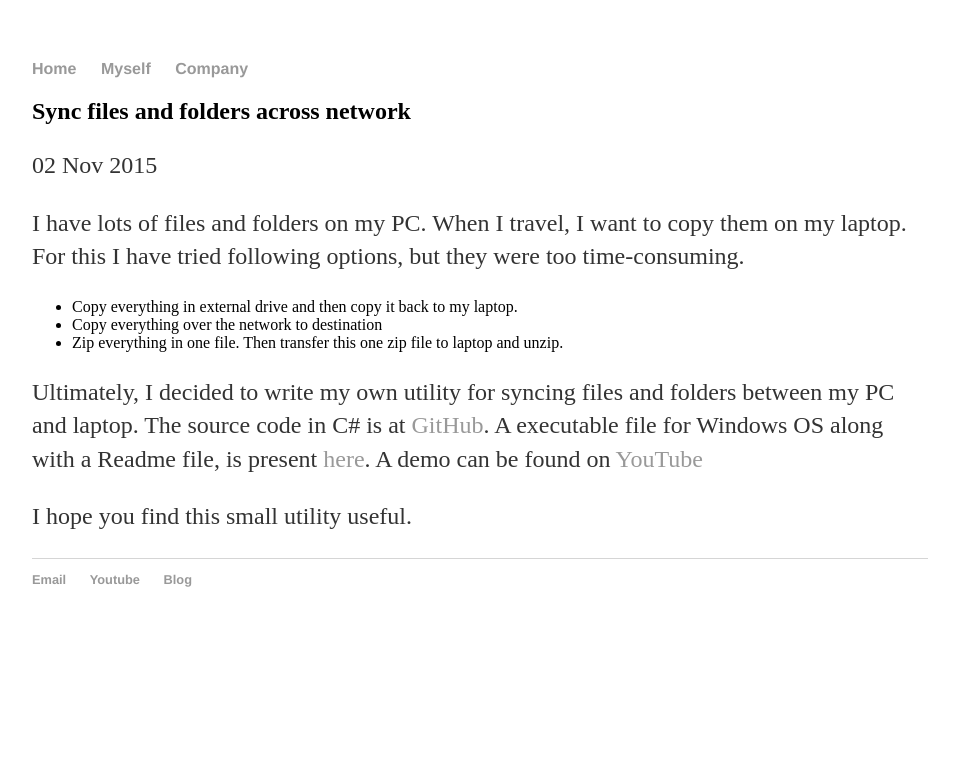
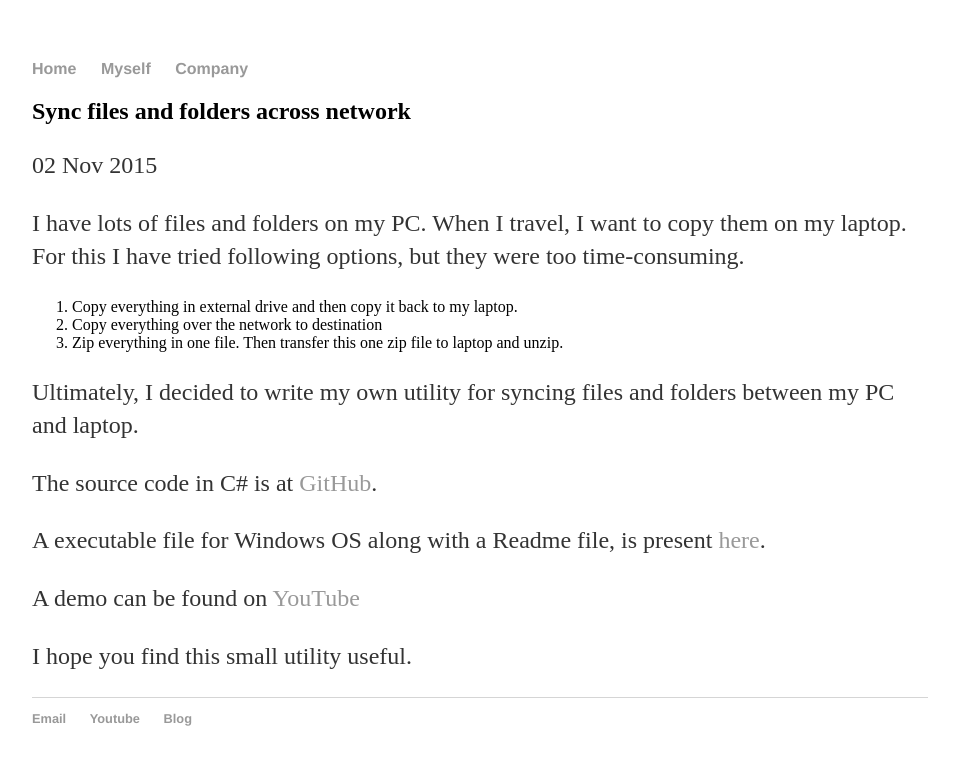
Before and after one commit to vijaynathani/vijaynathani.github.io, a Jekyll site: the page built from _posts/2015-11-02-sync-folders-across-network.md, in a window 1280 px wide. Shown: the top 765 px of the page, without its empty margins (160-1119 px from the left). Built offline with Jekyll 4.4.1, drawn with Linux system fonts in a browser that asks for light colours; part of the change alters nothing that is shown.

Commit message:
changed unordered list to ordered

```diff
--- a/_posts/2015-11-02-sync-folders-across-network.md
+++ b/_posts/2015-11-02-sync-folders-across-network.md
@@ -5,13 +5,16 @@ date: 2015-11-02
 ---
 I have lots of files and folders on my PC. When I travel, I want to copy them on my laptop. For this I have tried following options, but they were too time-consuming.
 
-- Copy everything in external drive and then copy it back to my laptop.
-- Copy everything over the network to destination
-- Zip everything in one file. Then transfer this one zip file to laptop and unzip.
+1. Copy everything in external drive and then copy it back to my laptop.
+2. Copy everything over the network to destination
+3. Zip everything in one file. Then transfer this one zip file to laptop and unzip.
 
 Ultimately, I decided to write my own utility for syncing files and folders between my PC and laptop.
+
 The source code in C# is at [GitHub](https://github.com/vijaynathani/SyncFolders).
+
 A executable file for Windows OS along with a Readme file, is present [here](https://www.youtube.com/watch?v=VqNLIEmvLOY).
+
 A demo can be found on [YouTube](https://sites.google.com/site/nathanivijay/sync-folders-over-network
 )
 
```
